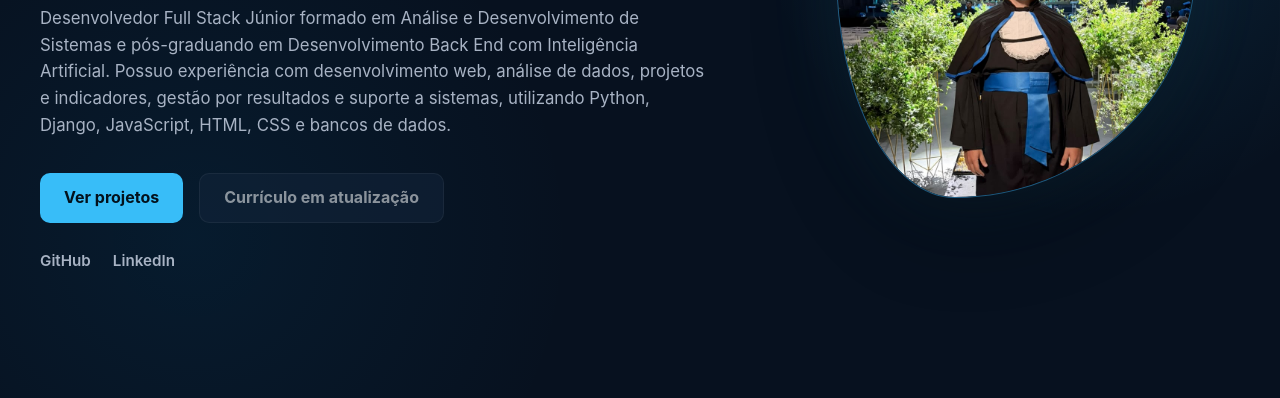
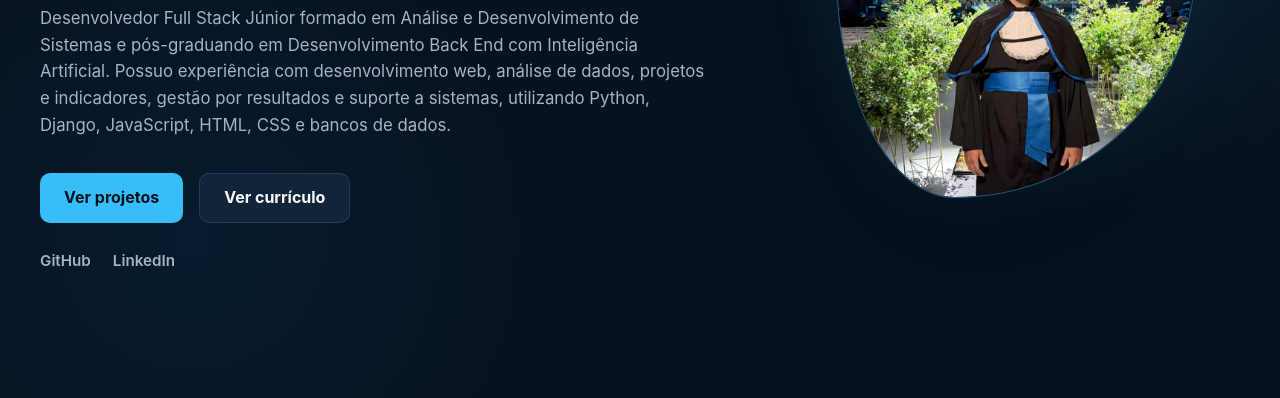
Before and after one commit to brunoma01/brunoma01.github.io, a plain HTML site: page index.html in a window 1280 px wide. Shown: the part 402-800 px from the top of the page. Drawn offline with Linux system fonts and the light colour scheme.

Commit message:
feat: add professional resume

```diff
--- a/index.html
+++ b/index.html
@@ -107,12 +107,14 @@
                             Ver projetos
                         </a>
 
-                        <span
-                            class="button button--secondary button--disabled"
-                            aria-disabled="true"
+                        <a
+                            href="./assets/documents/curriculo-bruno-machado.pdf"
+                            class="button button--secondary"
+                            target="_blank"
+                            rel="noopener noreferrer"
                         >
-                            Currículo em atualização
-                        </span>
+                            Ver currículo
+                        </a>
                     </div>
 
                     <div class="hero__links">
```
Also changed, not shown: 1 other file.
